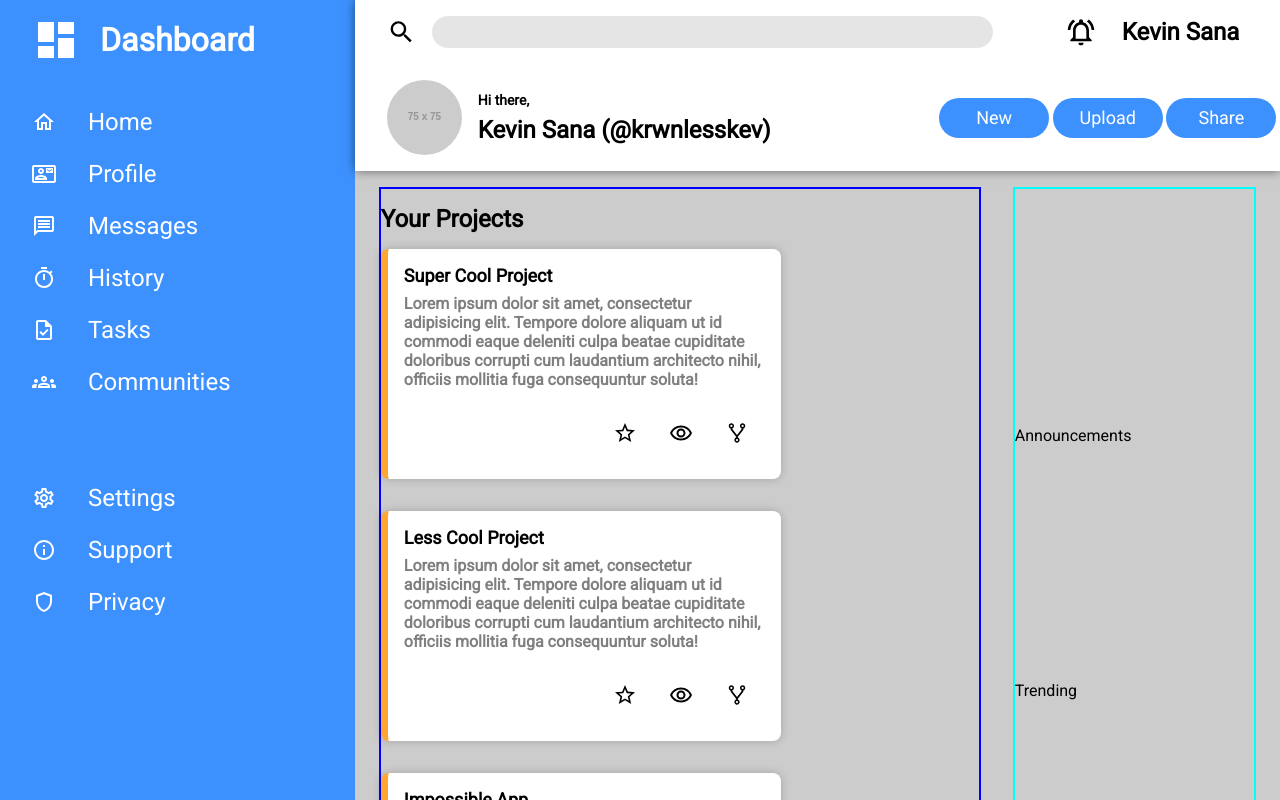
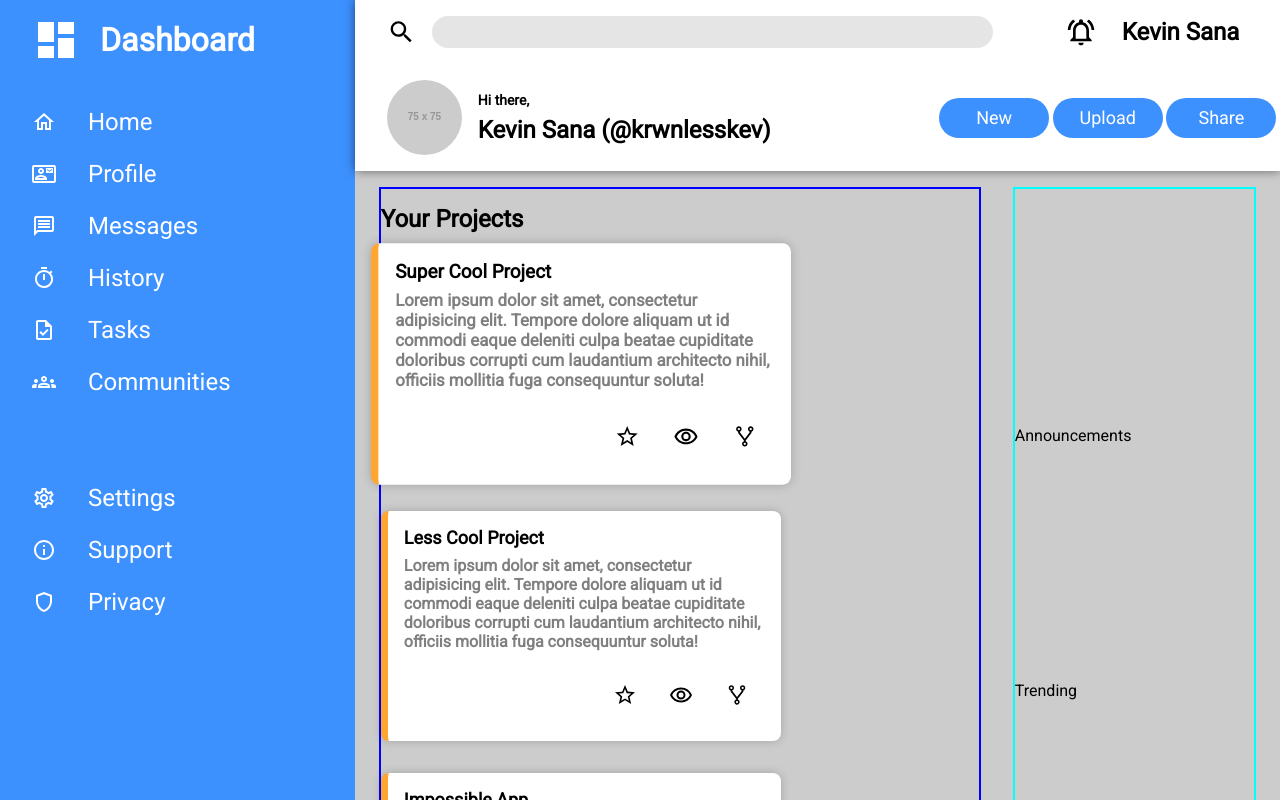
Before and after one commit to krownlesskev/project-admin-dashboard, a React (Create React App) app: page / in a window 1280 px wide. In both pictures the pointer is over the element 580 px from the left and 364 px from the top of the page. Shown: the top 800 px of the page. Built offline with nearby package versions, Linux system fonts and the light colour scheme.

Commit message:
added transition for hover

```diff
--- a/src/components/main/cards/project-card/ProjectCard.styles.scss
+++ b/src/components/main/cards/project-card/ProjectCard.styles.scss
@@ -6,6 +6,8 @@
     width: 400px;
     background-color: #ffffff;
     margin: 0rem 1rem 2rem 0;
+    transform: scale(1);
+    transition: .3s;
 
     .project-card-top{
         margin: 1rem 1rem;
@@ -35,3 +37,8 @@
         }
     }
 }
+
+.project-card-container:hover {
+    transform: scale(1.05);
+    transition: .3s;
+}
```
